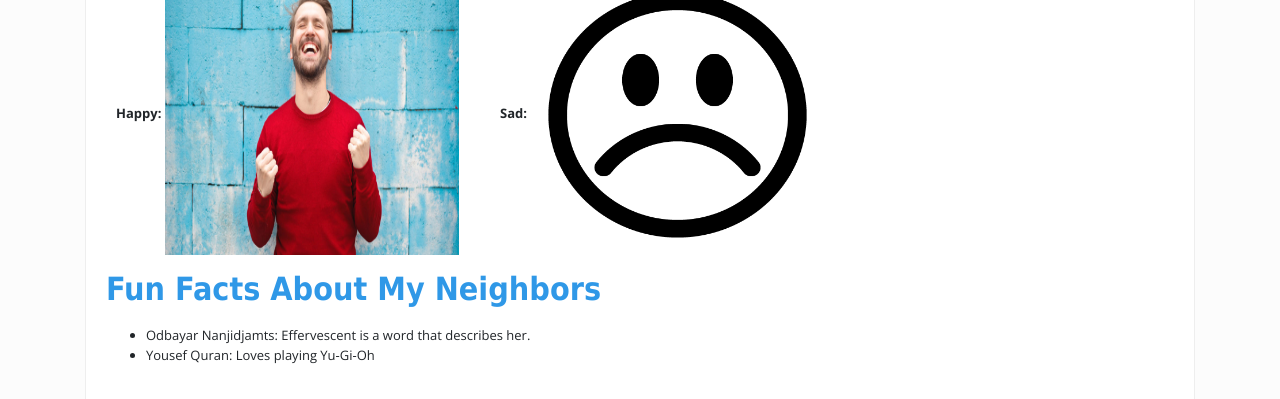
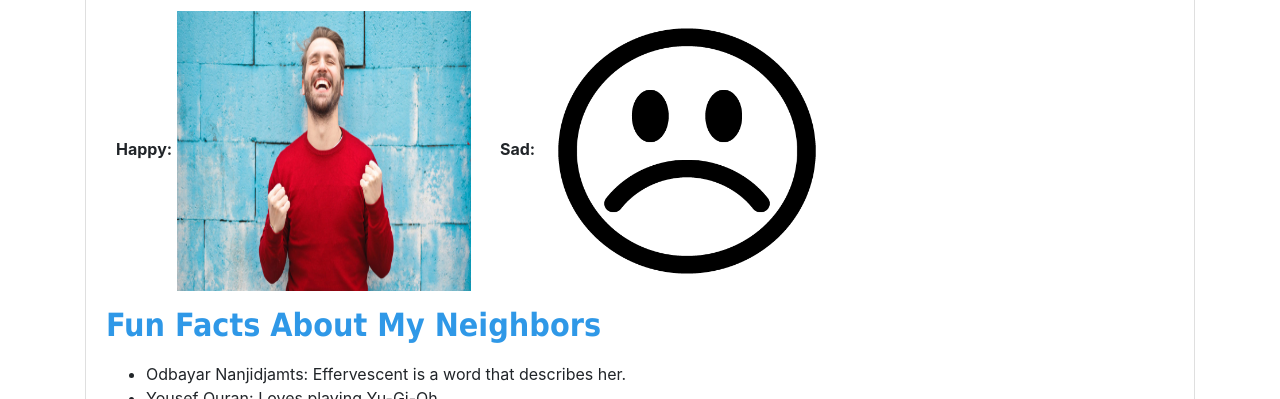
Before and after one commit to muradhajiyev/muradhajiyev.github.io, a plain HTML site: page index.html in a window 1280 px wide. Shown: the part 701-1100 px from the top of the page. Drawn offline with nearby package versions, Linux system fonts and the light colour scheme.

Commit message:
change in bootstrap file

```diff
--- a/index.html
+++ b/index.html
@@ -3,8 +3,8 @@
 <head>
     <meta charset="UTF-8">
     <title>My Profile</title>
-    <link rel="stylesheet" href="https://bootswatch.com/4/simplex/bootstrap.min.css"/>
-    <link rel="stylesheet" href="mystyle.css" />
+    <link rel="stylesheet" href="https://stackpath.bootstrapcdn.com/bootstrap/4.4.1/css/bootstrap.min.css"  type="text/css"/>
+    <link rel="stylesheet" href="mystyle.css" type="text/css"/>
 </head>
 <body>
 
```
